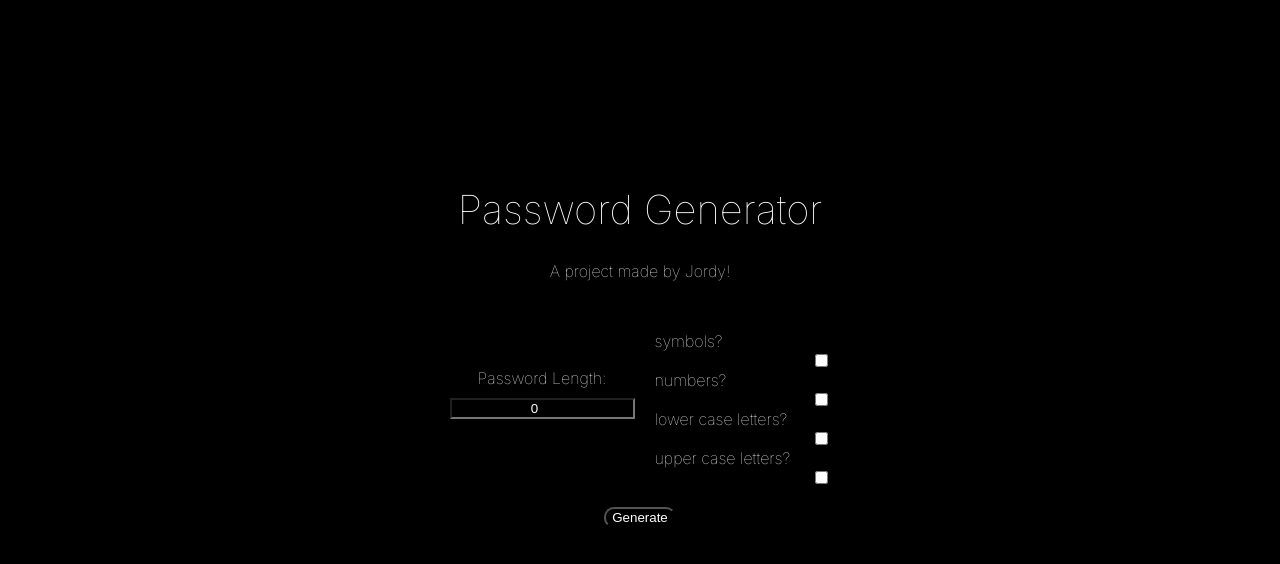
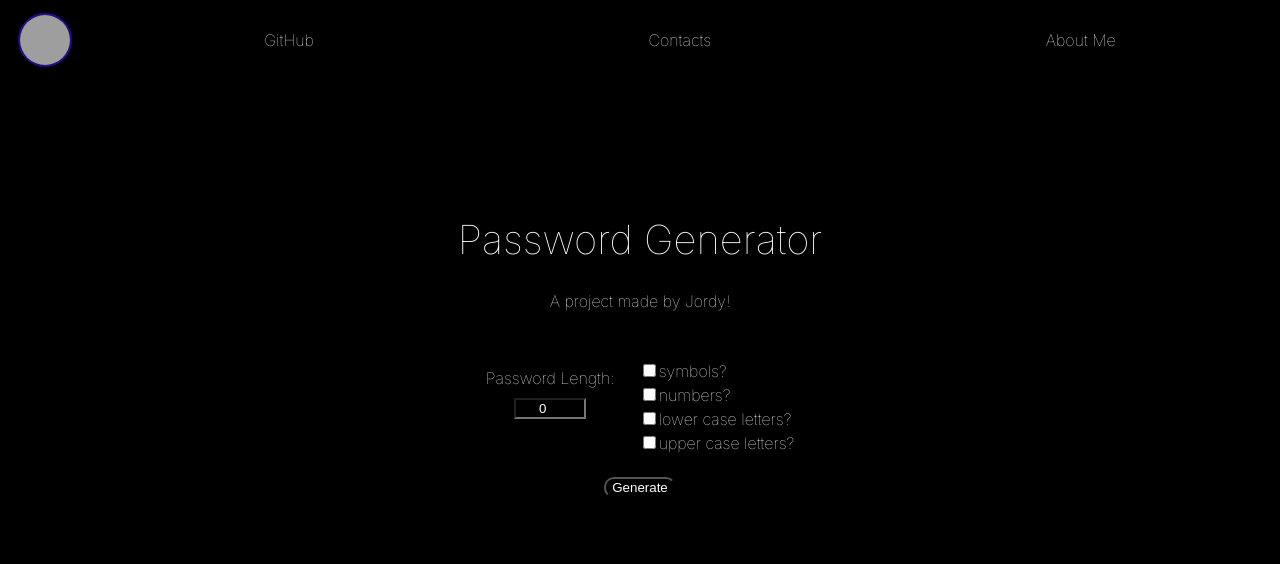
Before and after one commit to JordyNicholas/fep-password, a Next.js app: page / in a window 1280 px wide. Shown: the top 564 px of the page. Built offline with nearby package versions, Linux system fonts and the light colour scheme; grey boxes are pictures that could not be loaded.

Commit message:
🛠️ next.config.js -> Updated nextConfig 🛠️ src/app/page.tsx -> Added DefaultHeader component 🛠️ src/app/pages/password/index.tsx -> Updated input elements 🛠️ src/app/pages/password/styles.css -> Updated styles for pw-Checkboxes

```diff
--- a/next.config.js
+++ b/next.config.js
@@ -2,7 +2,8 @@
 const nextConfig = {}
 
 module.exports = {
-    nextConfig,
+
+
     compiler: {
         styledComponents: true,
     },
--- a/src/app/page.tsx
+++ b/src/app/page.tsx
@@ -1,10 +1,21 @@
 import React from "react";
 import PasswordIndex from "./pages/password";
+import DefaultHeader from "./pages/header";
 export default function RootPage() {
 
   return (
-    <div className="index-div">
+    <div>
+      <div className="header-div">
+      <DefaultHeader
+        img="https://avatars.githubusercontent.com/u/56373651?v=4"
+        firstMenu="GitHub"
+        secMenu="Contacts"
+        thirdMenu="About Me"/>
+      </div>
+
+      <div className="index-div">
         <PasswordIndex className="cssTest"/>
+      </div>
     </div>
   )
 }
--- /dev/null
+++ b/src/app/pages/header/index.tsx
@@ -0,0 +1,25 @@
+import React, { useState } from "react";
+import './styles.css';
+
+
+
+export default function DefaultHeader(props: {img: string, firstMenu: string, secMenu: string, thirdMenu: string}) {
+
+    return(
+        <div className="hd-Index">
+            <div className="hd-Img">
+                <img src={props.img}
+                    width={50}
+                    height={50}
+                    alt="Image"/>
+            </div>
+            <div className="hd-spanList">
+                <li><a href="">{ props.firstMenu }</a></li>
+                <li><a href="">{ props.secMenu }</a></li>
+                <li><a href="">{ props.thirdMenu }</a></li>
+            </div>
+
+
+        </div>
+    )
+}
--- /dev/null
+++ b/src/app/pages/header/styles.css
@@ -0,0 +1,46 @@
+.hd-Index{
+    display: flex;
+    flex-direction: row;
+    width: 100%;
+    height: fit-content;
+    align-items: center;
+    text-align: center;
+    position: fixed;
+}
+
+.hd-Img > img {
+    margin-left: 10px;
+    margin-top: 5px;
+    border-radius: 50px;
+    border: 2px solid #250996;
+    transition: .3s;
+}
+
+.hd-Img > img:hover{
+    transition: .3s;
+    transform: scale(1.2, 1.2);
+    cursor:pointer
+}
+
+.hd-spanList{
+    display: flex;
+    flex-direction: row;
+    justify-content: space-around;
+    align-items: center;
+    margin-left: 30px;
+    list-style: none;
+    width: 100%;
+}
+
+.hd-spanList >li > a{
+    text-decoration: none;
+    margin-right: 10px;
+    transition: .3s;
+    position: static;
+}
+
+.hd-spanList >li > a:hover{
+    transition: .3s;
+    transform: scale(1.5, 1.5);
+    font-weight: bold;
+}
--- a/src/app/pages/password/index.tsx
+++ b/src/app/pages/password/index.tsx
@@ -60,41 +60,46 @@ export default function PasswordIndex(props: {className: string}){
             <input
             id="ip-length"
             type="number"
+
             min="8"
             max={undefined}
             value={passwordLength}
             placeholder="min: 8 | max: undefined"
-            onChange={(e) => setPasswordLength(e.target.value)} required />
+            onChange={(e) => setPasswordLength(e.target.value)} required/>
         </div>
 
         <div className="pw-Checkboxes">
-            <label id="cb-symbols">symbols?</label>
             <input
             id="cb-symbols"
             type="checkbox"
             checked={useSymbols}
             onChange={() => setUseSymbols(!useSymbols)} />
+            <label id="cb-symbols">symbols?</label>
+            <br/>
 
-            <label id="cb-numbers">numbers?</label>
             <input
             id="cb-numbers"
             type="checkbox"
             checked={useNumbers}
             onChange={() => setUseNumbers(!useNumbers)} />
+            <label id="cb-numbers">numbers?</label>
+            <br/>
 
-            <label id="cb-lcLetters">lower case letters?</label>
             <input
             id="cb-lcLetters"
             type="checkbox"
             checked={useLowerCase}
             onChange={() => setUseLowerCase(!useLowerCase)} />
+            <label id="cb-lcLetters">lower case letters?</label>
+            <br/>
 
-            <label id="cb-ucLetters">upper case letters?</label>
             <input
             id="cb-ucLetters"
             type="checkbox"
             checked={useUpperCase}
             onChange={() => setUseUpperCase(!useUpperCase)}/>
+            <label id="cb-ucLetters">upper case letters?</label>
+            <br/>
         </div>
 
         </div>
--- a/src/app/pages/password/styles.css
+++ b/src/app/pages/password/styles.css
@@ -60,17 +60,25 @@
 
 .pw-Length > input {
     text-align: center;
-    width: fit-content;
+    width: 08vh;
 }
 
 .pw-Checkboxes{
-    display: flex;
-    flex-direction: column;
     margin-top: 20px;
+    justify-content: center;
+    align-items: center;
+    text-align: left;
 }
 
 .pw-Checkboxes > input[type=checkbox]{
-    margin-left: 20vh;
+    margin-left: 1vh;
+    margin-bottom: 1vh;
+}
+
+.pw-Checkboxes > label {
+    align-items: center;
+    justify-content: center;
+    text-align: right;
 }
 
 .pw-genButton{
```
Also changed, not shown: public/selfie.jpeg (added), public/selfie2.jpg (added).
